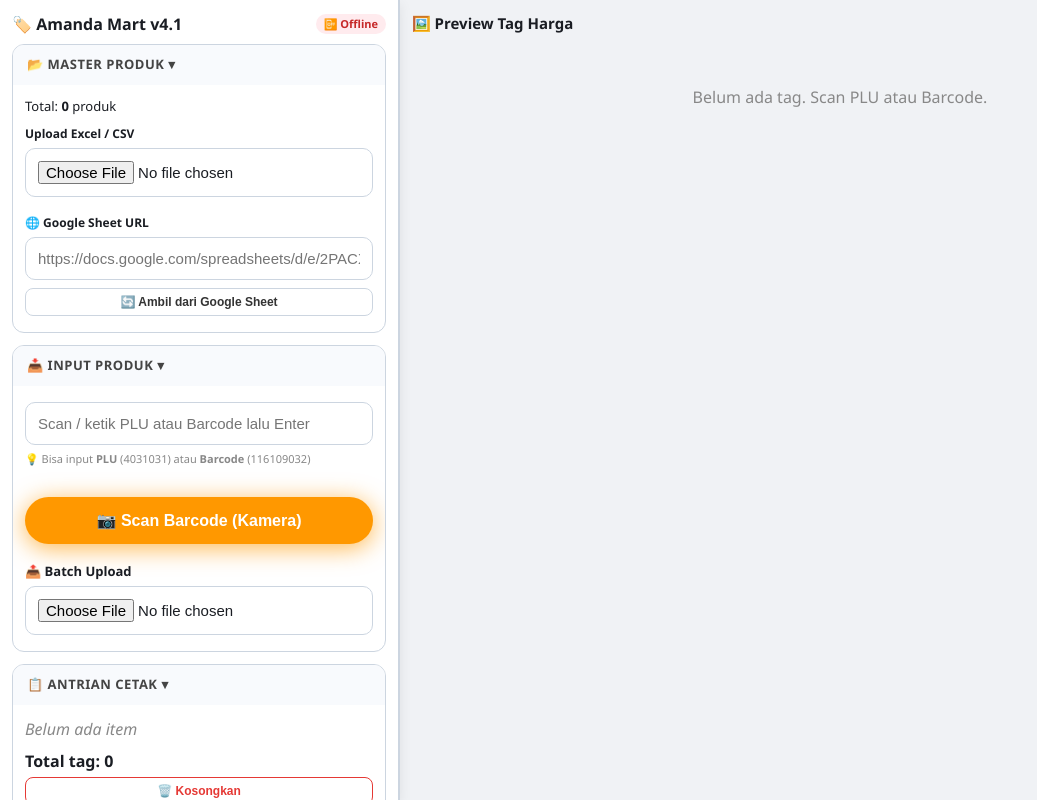
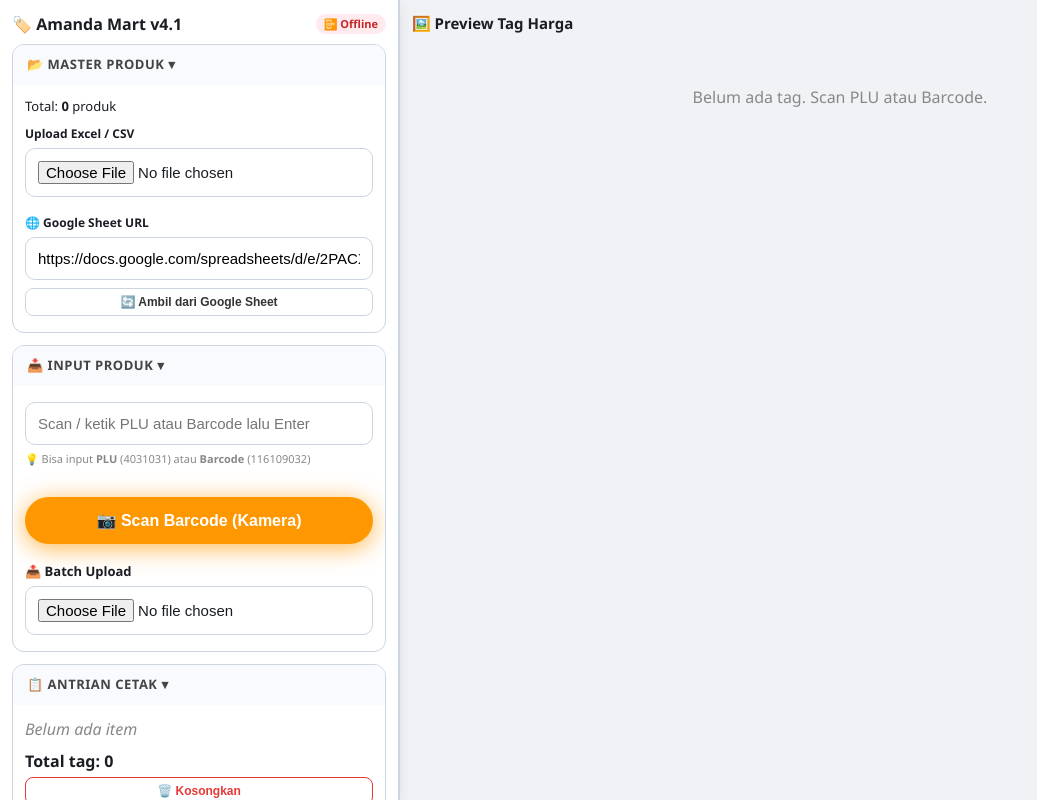
Before and after one commit to CahSragen77/pricetag, a plain HTML site: page index.html in a window 1280 px wide. Shown: the whole page, without its empty margins (0-1037 px from the left). Drawn offline with Linux system fonts and the light colour scheme.

Commit message:
Modify Google Sheet URL input in Master Produk section
Updated Google Sheet URL input field to include a default value and placeholder text.

```diff
--- a/index.html
+++ b/index.html
@@ -460,7 +460,8 @@
         <input type="file" id="masterFile" accept=".xlsx,.xls,.csv">
         <div style="margin-top:8px;">
             <label style="font-size:12px;font-weight:600;">🌐 Google Sheet URL</label>
-                        <input type="text" id="gsheetUrl" placeholder="https://docs.google.com/spreadsheets/d/e/2PACX-1vTTihhEvsgViur0UrLWRD0fiL16EJSwLvfC8TxX9T6KOYcCUN28UF695rVPgomjqMckahjcv3R1Q1_7/pub?output=csv">
+            <!-- GANTI BARIS INPUT DI BAWAH INI -->
+            <input type="text" id="gsheetUrl" value="https://docs.google.com/spreadsheets/d/e/2PACX-1vTTihhEvsgViur0UrLWRD0fiL16EJSwLvfC8TxX9T6KOYcCUN28UF695rVPgomjqMckahjcv3R1Q1_7/pub?output=csv" placeholder="Tempel link CSV Google Sheet di sini...">
             <button class="btn-outline btn-sm btn-block" id="btnLoadGsheet" style="margin-top:4px;">🔄 Ambil dari Google Sheet</button>
         </div>
     </div>
```
Lines whose indentation alone changed are shown as unchanged.
